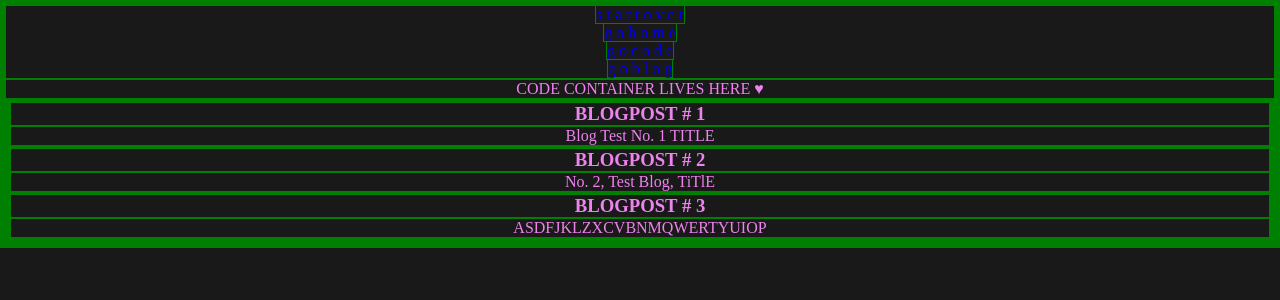
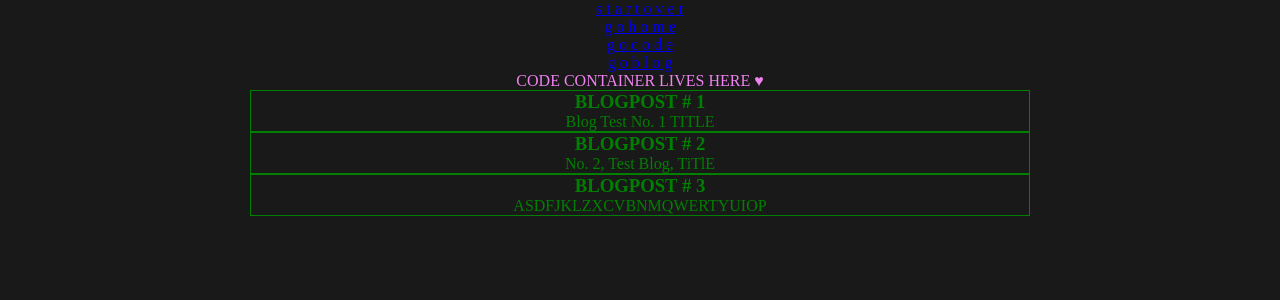
Before and after one commit to KimberlyRosaly/code.love.blog, a React (Create React App) app: page /loves/code/blogs in a window 1280 px wide. Shown: the top 300 px of the page. Built offline with nearby package versions, Linux system fonts and the light colour scheme.

Commit message:
practice some flexing, image will be half the container width

```diff
--- a/src/App.css
+++ b/src/App.css
@@ -2,7 +2,7 @@
 * {
   margin: 0;
   padding: 0;
-  border: solid green 1px;
+  /* border: solid green 1px; */
 }
 
 /* =-=-=-=-=-=-=-=-=-=-=-=-=-=-=-=-=-=-=-=- */
@@ -18,6 +18,7 @@ body {
 }
 
 /* =-=-=-=-=-=-=-=-=-=-=-=-=-=-=-=-=-=-=-=- */
+/* ============================== I N T R O */
 /* GIF IMAGE SITS IN BACKGROUND AND COVERS PAGE WITH 100% OF VIEWPORT HEIGHT SET */
 .introduction {
   background-image: url('https://64.media.tumblr.com/2dd92540920d62ab429ddcd1e2275280/64b60fa04abbc797-b1/s400x600/e309828d2c422123ba766703a336774a6034270e.gif');
@@ -25,7 +26,34 @@ body {
   background-size: cover;
   height: 100vh;
 }
+/* =-=-=-=-=-=-=-=-=-=-=-=-=-=-=-=-=-=-=-=- */
+/* =============================== B L O G  */
+.b-container {
+  color: green;
+  margin-left: 250px;
+  margin-right: 250px;
+}
+.b-dropdown-item {
+  list-style-type: none;
+  border: solid green 1px;
+}
+/* =-=-=-=-=-=-=-=-=-=-=-=-=-=-=-=-=-=-=-=- */
+.b-post-container {
+  display: flex;
+  /* width: 80%; */
+  /* margin: 0 auto; */
+  flex-direction: row;
+  align-content: center;
+}
+.b-image-side {
+  flex: 0 0 50%;
 
+}
+  .b-image-side img {
+    max-width: 100%;
+  }
 
-
+  .b-content-side {
+  flex: 0 0 50%;
+}
 /* =-=-=-=-=-=-=-=-=-=-=-=-=-=-=-=-=-=-=-=- */
```
